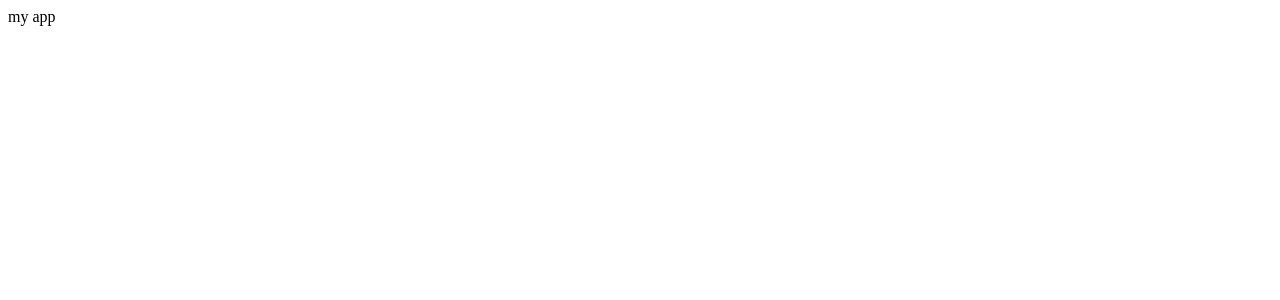
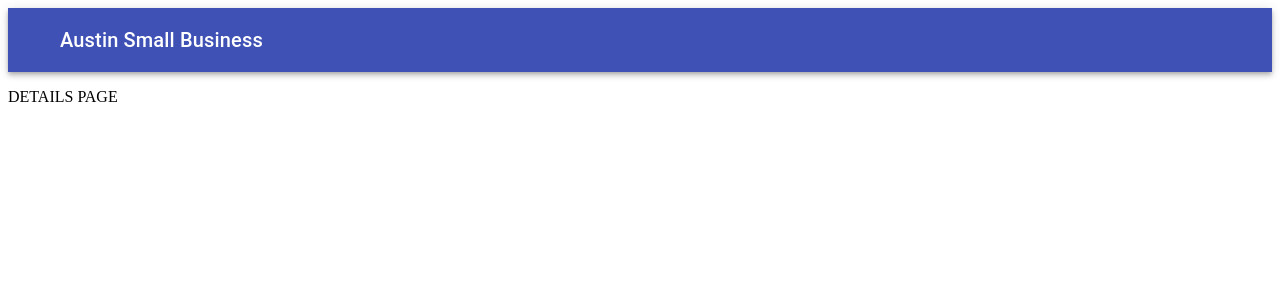
Before and after one commit to DavidAndreww/small-business, a React (Create React App) app: page /details/1 in a window 1280 px wide. Shown: the top 300 px of the page. Built offline with nearby package versions, Linux system fonts and the light colour scheme.

Commit message:
setting up router functionality

```diff
--- a/src/App.js
+++ b/src/App.js
@@ -1,9 +1,17 @@
 import React from 'react';
+import NavBar from './components/NavBar'
+import { BrowserRouter } from 'react-router-dom';
+import Router from './Router';
 
 class App extends React.Component {
   render() {
     return (
-      <div>my app</div>
+      <div>
+        <BrowserRouter>
+          <NavBar />
+          <Router />
+        </BrowserRouter>
+      </div>
     )
   }
 }
--- /dev/null
+++ b/src/Router.js
@@ -0,0 +1,17 @@
+import React from 'react';
+import { Switch, Route } from 'react-router';
+import Login from './components/Login'
+import Listings from './components/Listings';
+import Details from './components/Details';
+
+const Router = () => {
+  return (
+    <Switch>
+      <Route exact path='/' component={Login} />
+      <Route path='/listings' component={Listings} />
+      <Route path='/details/:id' component={Details} />
+    </Switch>
+  )
+}
+
+export default Router;
--- /dev/null
+++ b/src/components/Details.js
@@ -0,0 +1,9 @@
+import React from 'react';
+
+const Details = () => {
+  return (
+    <p>DETAILS PAGE</p>
+  )
+}
+
+export default Details;
--- /dev/null
+++ b/src/components/Listings.js
@@ -0,0 +1,9 @@
+import React from 'react'
+
+const Listings = () => {
+  return (
+    <p>LISTINGS PAGE</p>
+  )
+}
+
+export default Listings;
--- /dev/null
+++ b/src/components/Login.js
@@ -0,0 +1,9 @@
+import React from 'react';
+
+const Login = () => {
+  return (
+    <p>Login!</p>
+  )
+}
+
+export default Login;
--- /dev/null
+++ b/src/components/NavBar.js
@@ -0,0 +1,47 @@
+import React from 'react';
+import { makeStyles } from '@material-ui/core/styles';
+import AppBar from '@material-ui/core/AppBar';
+import Toolbar from '@material-ui/core/Toolbar';
+import Typography from '@material-ui/core/Typography';
+import Button from '@material-ui/core/Button';
+import IconButton from '@material-ui/core/IconButton';
+
+const useStyles = makeStyles(theme => ({
+  root: {
+    flexGrow: 1,
+  },
+  menuButton: {
+    marginRight: theme.spacing(2)
+  },
+  title: {
+    flexGrow: 1
+  },
+  color: {
+    background: 'green'
+  }
+}));
+
+const NavBar = () => {
+  const classes = useStyles();
+
+  return (
+    <div className={classes.root}>
+      <AppBar position="static">
+        <Toolbar>
+          <IconButton
+            edge="start"
+            className={classes.menuButton}
+            color="inherit"
+            aria-label="menu"
+          >
+          </IconButton>
+          <Typography variant="h6" className={classes.title}>
+            Austin Small Business
+          </Typography>
+        </Toolbar>
+      </AppBar>
+    </div>
+  );
+};
+
+export default NavBar
```
Also changed, not shown: package.json (+9 -1 lines), 1 other file (tests, documents, lock files or other folders).
